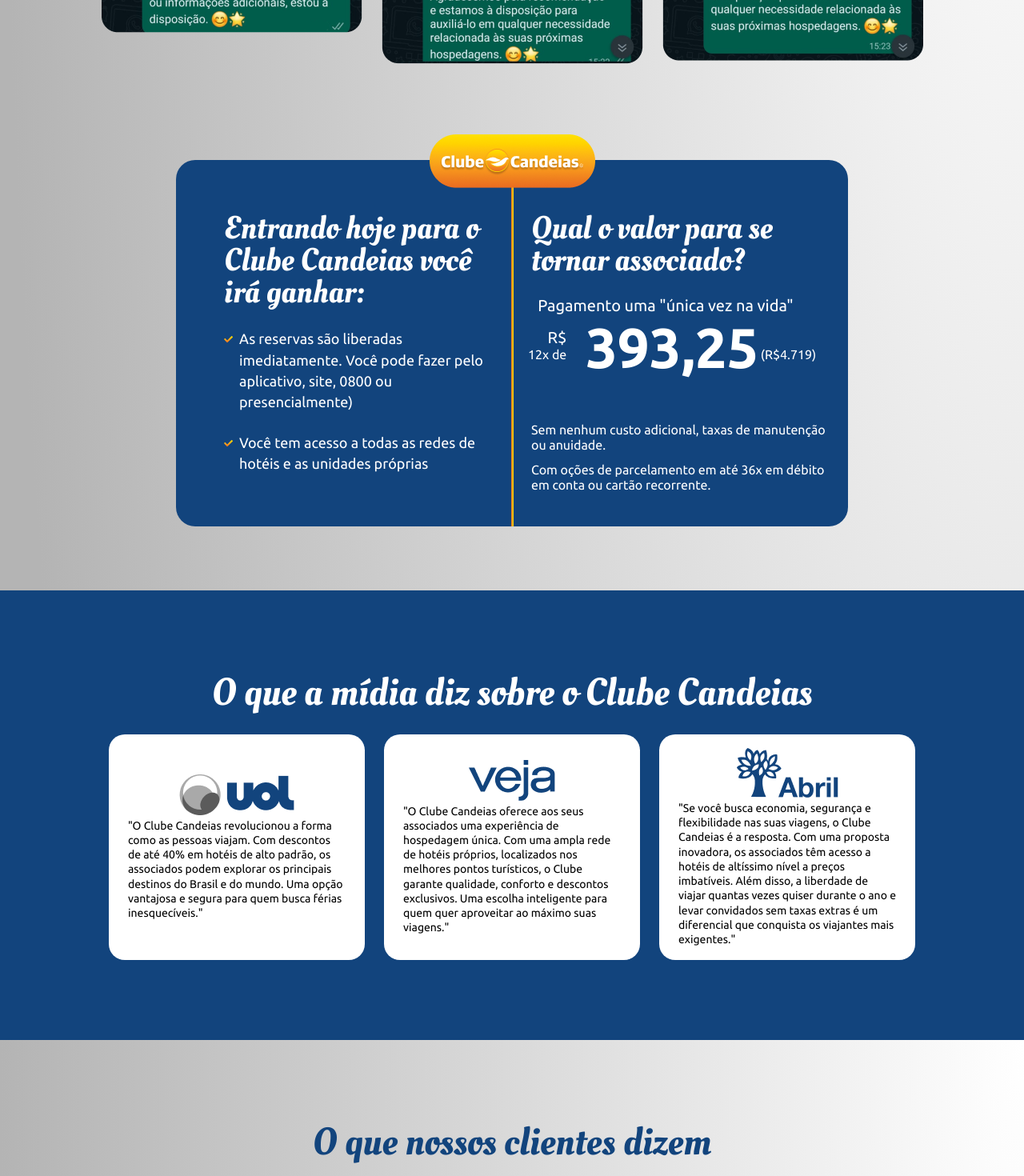
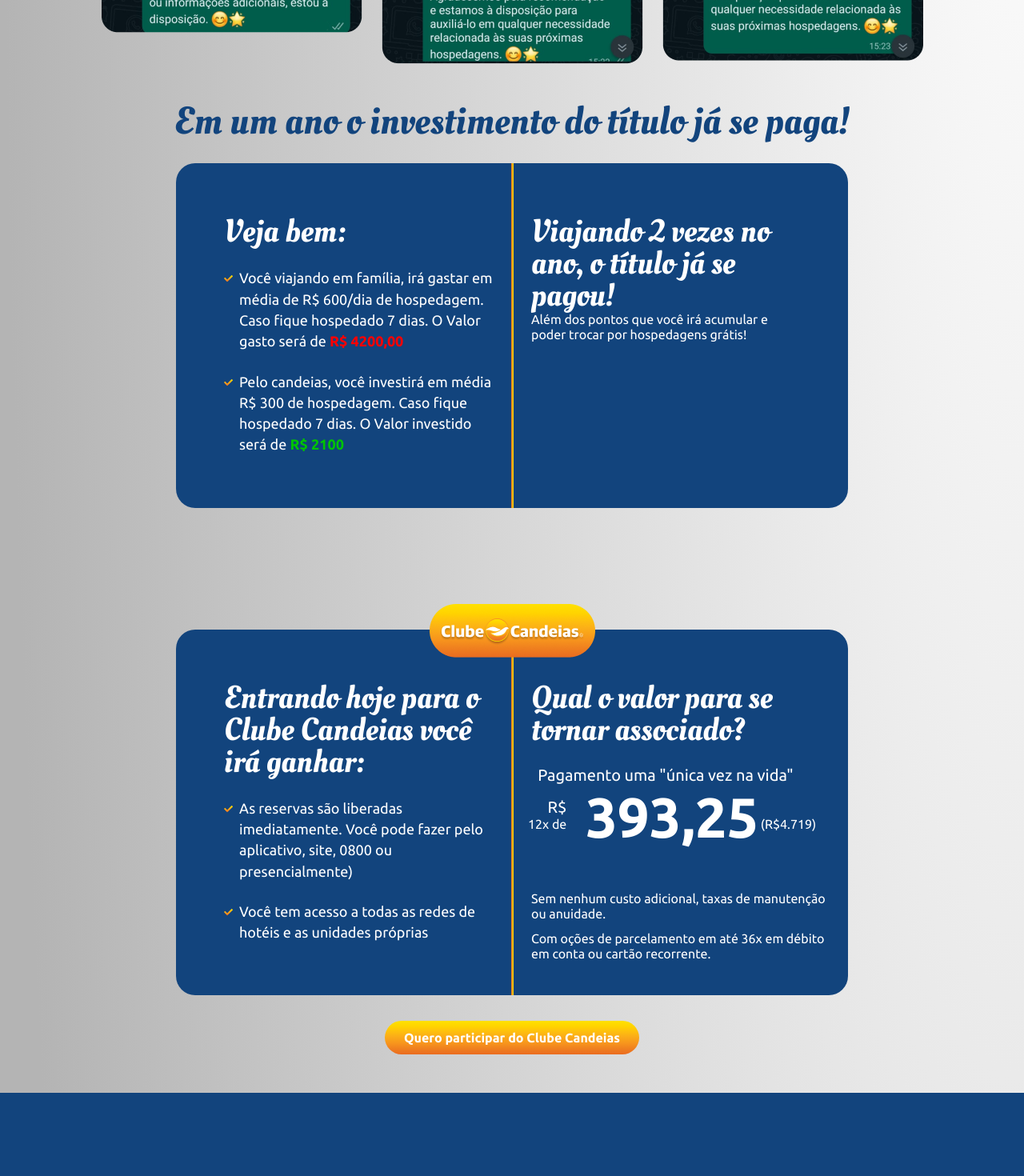
Before and after one commit to leafartech/candeias, a Next.js app: page / in a window 1280 px wide. Shown: the part 5160-6630 px from the top of the page at 80% size. Built offline with nearby package versions, Linux system fonts and the light colour scheme.

Commit message:
Add files via upload

```diff
--- a/pages/_document.js
+++ b/pages/_document.js
@@ -2,7 +2,7 @@
 
 export default function Document() {
   return (
-    <Html>
+    <Html style={{ scrollBehavior: 'smooth'}} className='scroll-smooth'>
       <Head>
             <link rel="preconnect" href="https://fonts.googleapis.com" />
             <link rel="preconnect" href="https://fonts.gstatic.com" crossOrigin='true' />
--- a/src/components/Button/index.js
+++ b/src/components/Button/index.js
@@ -1,7 +1,12 @@
 import Link from 'next/link'
 import styles from './Button.module.css'
 
-export default function Button({children, path, pd, buttonClicked}) {
+export default function Button({children, path, pd, buttonClicked, link}) {
+    if (link) {
+        return (
+            <a className={ `${pd && styles.pd} ${styles.btn}` } href="#preco">{children}</a>
+        )
+    }
     return (
         <a className={ `${pd && styles.pd} ${styles.btn}` } onClick={buttonClicked}>{children}</a>
     )
--- a/src/components/Check/Check.module.css
+++ b/src/components/Check/Check.module.css
@@ -13,8 +13,9 @@
     padding: 42px 36px;
 }
 .second {
-    background: radial-gradient(100% 353.59% at 100% 0%, #FFFFFF 0%, #B4B4B4 100%);
-    color: var(--title-color);
+    /* background: radial-gradient(100% 353.59% at 100% 0%, #FFFFFF 0%, #B4B4B4 100%); */
+    background: var(--bg-color);
+    color: #fff;
     margin-top: 0;
 }
 .check > img {
@@ -142,7 +143,7 @@
         width: 90%;
     }
     .second {
-        margin-top: 0!important;
+        margin-top: 0!important
     }
     .check .aq h4::after {
         content: "(R$4.719)";
--- a/src/components/Header/index.js
+++ b/src/components/Header/index.js
@@ -7,7 +7,7 @@
             <nav className={ styles['nav-top']}>
                 <img src="./images/logo5.png" alt="" />
             </nav>
-            <HeroFlex buttonClicked={buttonClicked} head={true} img={ true } main="Viaje para os principais destinos do Brasil com até 40% de desconto" subtitle="Balneário Camboriú, Gramado, Rio de Janeiro, Florianópolis e até mesmo nos Estados Unidos, desfrutando dos melhores hotéis com descontos de até 40% nas hospedagens">
+            <HeroFlex link={true} head={true} img={ true } main="Viaje para os principais destinos do Brasil com até 40% de desconto" subtitle="Balneário Camboriú, Gramado, Rio de Janeiro, Florianópolis e até mesmo nos Estados Unidos, desfrutando dos melhores hotéis com descontos de até 40% nas hospedagens">
                 <div className={ styles['div-img']}>
                     {/* <img src="./images/mainImg.png" alt="Imagem principal" /> */}
                     <iframe width="360px" src="https://www.youtube.com/embed/gKQ58H5Llw4?rel=0&modestbranding=1&showinfo=0" title="YouTube video player" frameBorder="0" allow="accelerometer; autoplay; clipboard-write; encrypted-media; gyroscope; picture-in-picture; web-share" allowFullScreen></iframe>
--- a/src/components/HeroFlex/HeroFlex.module.css
+++ b/src/components/HeroFlex/HeroFlex.module.css
@@ -22,6 +22,17 @@
 }
 .head {
     padding-left: 12px;
+}
+.link {
+    background: linear-gradient(180deg, #FFE100 -0.3%, #FFDA00 8.68%, #FFD400 16.67%, #FFCD03 21.66%, #FFC709 25.66%, #FBAD18 46.62%, #F7941D 67.59%, #EF7F1F 83.56%, #EA6C20 99.53%);
+    font-size: 16px;
+    text-decoration: none;
+    font-weight: bold;
+    color: #fff;
+    padding: 12px 24px;
+    font-family: 'Ubuntu', sans-serif;
+    border-radius: 24px;
+    cursor: pointer;
 }
 @media (max-width: 1024px) {
     .hero-flex {
--- a/src/components/HeroFlex/index.js
+++ b/src/components/HeroFlex/index.js
@@ -2,7 +2,7 @@
 import Text from '../Text'
 import styles from './HeroFlex.module.css'
 
-export default function HeroFlex({head, children, main, subtitle, img, arr, buttonClicked }) {
+export default function HeroFlex({head, children, main, subtitle, img, arr, buttonClicked, link}) {
     return (
         <div className={ styles['hero-flex']}>
             <div className={ `${head ? styles.head : ''} ${styles.text}` }>
@@ -18,7 +18,11 @@
                     <p style={{ marginTop: '30px'}}>{subtitle}</p>
                     }
                 </Text>
+                { link ?
+                <a href="#preco" className={ styles.link }>Quero participar do Clube Candeias</a>
+                :
                 <Button path="" buttonClicked={buttonClicked}>Quero participar do Clube Candeias</Button>
+                }
             </div>
             {children}
         </div>
--- a/src/components/Main/Main.module.css
+++ b/src/components/Main/Main.module.css
@@ -90,6 +90,13 @@
     margin-bottom: 56px;
     margin-top: 48px;
 }
+.main .checksec {
+    margin-top: 48px;
+    display: flex;
+    flex-direction: column;
+    justify-content: center;
+    align-items: center;
+}
 .main .text-bg h3 {
     position: absolute;
     font-family: 'Oleo Script';
--- a/src/components/Main/index.js
+++ b/src/components/Main/index.js
@@ -129,7 +129,7 @@
                     </div>
                 </Section>
                 <Section pd={true}>
-                    <HeroFlex buttonClicked={e => buttonClicked(e)} arr={true} main="Como funciona o Clube Candeiras?" subtitle={['O Candeias é uma Rede de Hospedagem SEM FINS LUCRATIVOS, você se associa uma única vez e se torna sócio para SEMPRE. E por isso o valor das hospedagens são tão em conta!', 'Tornando-se associado, você terá direito a férias vitalícias!', `Nossos hotéis são exclusivos para os Associados, nos melhores pontos turísticos do Brasil e do mundo.`, `Você viaja quantas vezes quiser durante o ano todo e ainda pode levar seus convidados sem taxas extras.`]}>
+                    <HeroFlex link={true} arr={true} main="Como funciona o Clube Candeiras?" subtitle={['O Candeias é uma Rede de Hospedagem SEM FINS LUCRATIVOS, você se associa uma única vez e se torna sócio para SEMPRE. E por isso o valor das hospedagens são tão em conta!', 'Tornando-se associado, você terá direito a férias vitalícias!', `Nossos hotéis são exclusivos para os Associados, nos melhores pontos turísticos do Brasil e do mundo.`, `Você viaja quantas vezes quiser durante o ano todo e ainda pode levar seus convidados sem taxas extras.`]}>
                     <div className={ styles['div-img']}>
                         <img src="./images/work.png" alt="Como funciona o Clube Candeias?" className={ styles.img } />
                         <img src="./images/abs.png" alt="Como funciona o Clube Candeias?" className={ styles.abs }/>
@@ -165,7 +165,7 @@
                                 <p style={{ marginBottom: '12px'}}>🎡 Parcerias de lazer: descontos em atrações turísticas, parques, museus e eventos.</p>
                             </Text>
                         </div>
-                        <Button buttonClicked={e => buttonClicked(e)} pd={ true } path="/">Quero participar do Clube Candeias</Button>
+                        <Button link={true} pd={ true } path="/">Quero participar do Clube Candeias</Button>
                     </div>
                 </Section>
                 <Section bg={true} pd={true}>
@@ -175,7 +175,13 @@
                         <img className={ styles.wpp } src="./images/testmonials/2.png" alt="Avaliação/Feedback de cliente" />
                         <img className={ styles.wpp } src="./images/testmonials/3.png" alt="Avaliação/Feedback de cliente" />
                     </div>
+                    <div className={ styles.checksec}>
+                        <Text bg={true} main="Em um ano o investimento do título já se paga!"></Text>
+                        <Check second={true} />
+                    </div>
+                    <span id="preco"></span>
                     <Check />
+                    <Button buttonClicked={buttonClicked}>Quero participar do Clube Candeias</Button>
                 </Section>
                 <Section bottom={true} pd={true}>
                     <Text main="O que a mídia diz sobre o Clube Candeias"></Text>
@@ -242,12 +248,8 @@
                     </div>
                     </HeroFlex>
                 </Section>
+                <div id="forms" style={{ display: 'flex', alignItems: 'center'}}></div>
                 <Section>
-                    <Text main="Em um ano o investimento do título já se paga!"></Text>
-                    <Check second={true} />
-                </Section>
-                <Section>
-                    <div id="forms"></div>
                     <div className={ styles['text-bg']}>
                         <h3>FAQ</h3>
                         <Text main="Perguntas Frequentes"></Text>
--- a/src/components/comparison/index.js
+++ b/src/components/comparison/index.js
@@ -18,7 +18,7 @@
                     </div>
                 ))}
                 {ok ?
-                <Button buttonClicked={buttonClicked}>Quero participar do Clube Candeias</Button>
+                <Button link={true}>Quero participar do Clube Candeias</Button>
                 : ''}
             </div>
         </div>
--- a/src/styles/global.css
+++ b/src/styles/global.css
@@ -15,6 +15,7 @@
     margin: 0;
     box-sizing: border-box;
 }
+html{scroll-behavior: smooth;}
 .dropdownActived {
     position: relative!important;
     opacity: 1!important;
```
